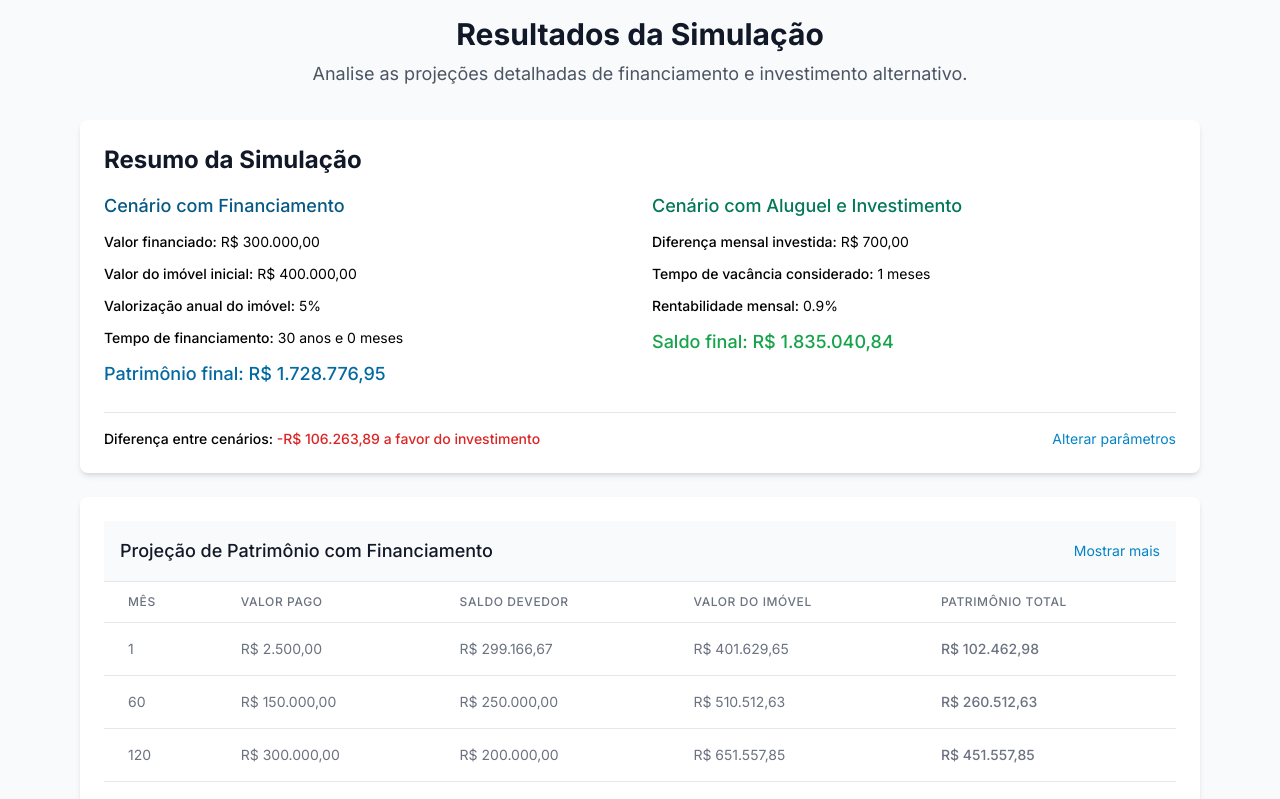
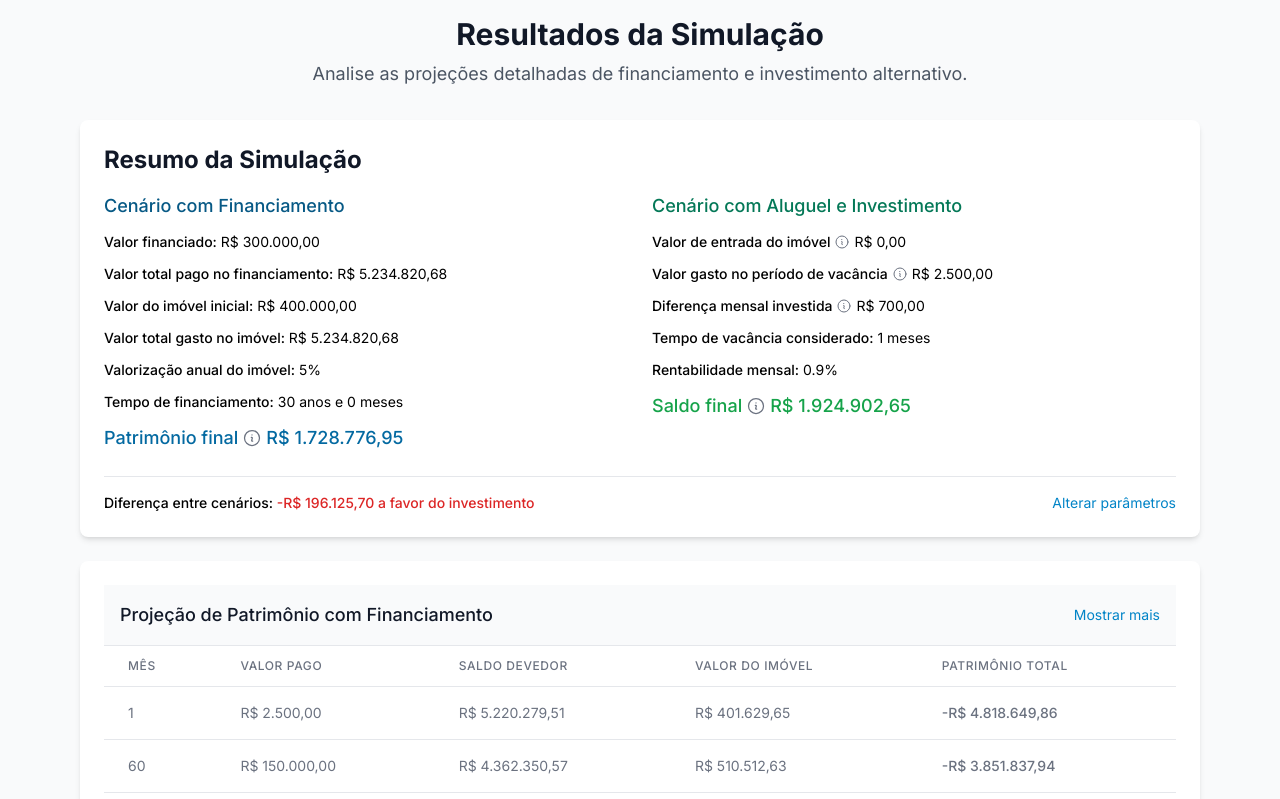
Before and after one commit to lukodes/property_yield_calc, a Vue app: page /results in a window 1280 px wide. Shown: the top 799 px of the page. Built offline with nearby package versions, Linux system fonts and the light colour scheme.

Commit message:
feat: improving calculations

```diff
--- a/src/components/form/FinancingConditionsForm.vue
+++ b/src/components/form/FinancingConditionsForm.vue
@@ -8,7 +8,28 @@ const calculatorStore = useCalculatorStore();
   <div class="form-section">
     <h3 class="form-section-title">Condições do Financiamento</h3>
 
-    <div class="grid grid-cols-1 gap-6 md:grid-cols-2">
+    <div class="grid grid-cols-1 gap-6 md:grid-cols-3">
+      <div class="space-y-2">
+        <label for="entryAmount" class="block text-sm font-medium text-gray-700">
+          Valor de entrada / Ato
+        </label>
+        <div class="relative mt-1 rounded-md shadow-sm">
+          <div class="pointer-events-none absolute inset-y-0 left-0 flex items-center pl-3">
+            <span class="text-gray-500 sm:text-sm">R$</span>
+          </div>
+          <input
+            type="number"
+            id="entryAmount"
+            v-model="calculatorStore.entryAmount"
+            class="input-field pl-10"
+            placeholder="0,00"
+            min="0"
+            step="1000"
+            title="Valor inicial pago no ato da compra do imóvel."
+          />
+        </div>
+      </div>
+
       <div class="space-y-2">
         <label for="financingAmount" class="block text-sm font-medium text-gray-700">
           Valor a ser financiado
@@ -24,7 +45,8 @@ const calculatorStore = useCalculatorStore();
             class="input-field pl-10"
             placeholder="0,00"
             min="0"
-            step="1000"
+            step="100"
+            title="Montante total que será financiado pelo banco ou instituição financeira."
           />
         </div>
       </div>
@@ -45,11 +67,12 @@ const calculatorStore = useCalculatorStore();
             placeholder="0,00"
             min="0"
             step="100"
+            title="Valor que será pago mensalmente para quitar o financiamento."
           />
         </div>
       </div>
 
-      <div class="space-y-2 md:col-span-2">
+      <div class="space-y-2">
         <label for="financingTime" class="block text-sm font-medium text-gray-700">
           Tempo de financiamento (meses)
         </label>
@@ -61,11 +84,34 @@ const calculatorStore = useCalculatorStore();
           placeholder="360"
           min="12"
           max="480"
+          title="Duração total do financiamento em meses."
         />
         <p class="text-sm text-gray-500">
           {{ Math.floor(calculatorStore.financingTime / 12) }} anos e {{ calculatorStore.financingTime % 12 }} meses
         </p>
       </div>
+
+      <div class="space-y-2">
+        <label for="annualInterestRatePercentage" class="block text-sm font-medium text-gray-700">
+          Taxa de juros do financiamento a.a. (%)
+        </label>
+        <div class="relative mt-1 rounded-md shadow-sm">
+          <input
+            type="number"
+            id="annualInterestRatePercentage"
+            v-model="calculatorStore.annualInterestRatePercentage"
+            class="input-field pr-12"
+            placeholder="10"
+            min="0"
+            step="0.1"
+            title="Taxa de juros anual aplicada ao financiamento."
+          />
+          <div class="pointer-events-none absolute inset-y-0 right-0 flex items-center pr-3">
+            <span class="text-gray-500 sm:text-sm">%</span>
+          </div>
+        </div>
+      </div>
+
     </div>
   </div>
 </template>
--- a/src/components/results/ResultSummary.vue
+++ b/src/components/results/ResultSummary.vue
@@ -2,6 +2,7 @@
 import { useCalculatorStore } from '../../store/calculator';
 import { computed } from 'vue';
 import { useRouter } from 'vue-router';
+import { InformationCircleIcon } from '@heroicons/vue/24/outline';
 
 const calculatorStore = useCalculatorStore();
 const router = useRouter();
@@ -37,27 +38,59 @@ const navigateToForm = () => {
       <div class="space-y-3">
         <h3 class="text-lg font-medium text-primary-800">Cenário com Financiamento</h3>
         <p class="text-sm">
-          <span class="font-medium">Valor financiado:</span> {{ calculatorStore.formatCurrency(calculatorStore.financingAmount) }}
+          <span class="font-medium">Valor financiado:</span>
+          {{ calculatorStore.formatCurrency(calculatorStore.financingAmount) }}
         </p>
         <p class="text-sm">
-          <span class="font-medium">Valor do imóvel inicial:</span> {{ calculatorStore.formatCurrency(calculatorStore.propertyValue) }}
+          <span class="font-medium">Valor total pago no financiamento:</span>
+          {{ calculatorStore.formatCurrency(calculatorStore.totalFinancingDebt) }}
         </p>
         <p class="text-sm">
-          <span class="font-medium">Valorização anual do imóvel:</span> {{ calculatorStore.propertyAnnualAppreciation }}%
+          <span class="font-medium">Valor do imóvel inicial:</span>
+          {{ calculatorStore.formatCurrency(calculatorStore.propertyValue) }}
+        </p>
+        <p class="text-sm">
+          <span class="font-medium">Valor total gasto no imóvel:</span>
+          {{ calculatorStore.formatCurrency(calculatorStore.totalPropertyCost) }}
+        </p>
+        <p class="text-sm">
+          <span class="font-medium">Valorização anual do imóvel:</span>
+          {{ calculatorStore.propertyAnnualAppreciation }}%
         </p>
         <p class="text-sm">
           <span class="font-medium">Tempo de financiamento:</span>
           {{ Math.floor(calculatorStore.financingTime / 12) }} anos e {{ calculatorStore.financingTime % 12 }} meses
         </p>
-        <p class="text-lg font-medium text-primary-700">
-          <span>Patrimônio final:</span> {{ calculatorStore.formatCurrency(financingResult.totalEquity) }}
+        <p class="text-lg font-medium text-primary-700 flex items-center gap-1">
+          <span>Patrimônio final</span>
+          <span title="Valor do imóvel ao fim do financiamento considerando a taxa de valorização.">
+            <InformationCircleIcon class="h-5 w-5 text-gray-500" />
+          </span>
+          {{ calculatorStore.formatCurrency(financingResult.totalEquity) }}
         </p>
       </div>
 
       <div class="space-y-3">
         <h3 class="text-lg font-medium text-accent-700">Cenário com Aluguel e Investimento</h3>
-        <p class="text-sm">
-          <span class="font-medium">Diferença mensal investida:</span>
+        <p class="text-sm flex items-center gap-1">
+          <span class="font-medium">Valor de entrada do imóvel</span>
+          <span title="Valor inicial pago na entrada do imóvel. É considerado como investimento no cenário sem financiamento.">
+            <InformationCircleIcon class="h-4 w-4 text-gray-500" />
+          </span>
+          {{ calculatorStore.formatCurrency(calculatorStore.entryAmount) }}
+        </p>
+        <p class="text-sm flex items-center gap-1">
+          <span class="font-medium">Valor gasto no período de vacância</span>
+          <span title="Valor total gasto durante o tempo estimado sem inquilino. Calculado: aluguel multiplicado pelos meses de vacância. No cenário de investimento é contabilizado somado ao valor de entrada como montande inicial a render juros.">
+            <InformationCircleIcon class="h-4 w-4 text-gray-500" />
+          </span>
+          {{ calculatorStore.formatCurrency(calculatorStore.vacancyTime * calculatorStore.monthlyPayment) }}
+        </p>
+        <p class="text-sm flex items-center gap-1">
+          <span class="font-medium">Diferença mensal investida</span>
+          <span title="Diferença entre o valor da parcela do financiamento e o aluguel desejado. Esse valor é investido mensalmente.">
+            <InformationCircleIcon class="h-4 w-4 text-gray-500" />
+          </span>
           {{ calculatorStore.formatCurrency(investmentResult.monthlyDifference) }}
         </p>
         <p class="text-sm">
@@ -70,8 +103,13 @@ const navigateToForm = () => {
         </p>
         <p :class="{'text-green-600 font-medium': investmentResult.finalBalance > 0,
                     'text-red-600 font-medium': investmentResult.finalBalance < 0,
-                    'text-lg': true}">
-          <span>Saldo final:</span> {{ calculatorStore.formatCurrency(investmentResult.finalBalance) }}
+                    'text-lg': true}"
+           class="flex items-center gap-1">
+          <span>Saldo final</span>
+          <span title="Valor total acumulado com os investimentos mensais e rendimento composto. Representa o patrimônio final ao investir todo mês o valor que seria pago na diferença do aluguel mais o montante inicial sob a taxa de juros.">
+            <InformationCircleIcon class="h-5 w-5 text-gray-500" />
+          </span>
+          {{ calculatorStore.formatCurrency(investmentResult.finalBalance) }}
         </p>
       </div>
     </div>
--- a/src/store/calculator.ts
+++ b/src/store/calculator.ts
@@ -4,6 +4,7 @@ import { calculateFinancingProjection, calculateInvestmentSimulation } from '../
 
 export const useCalculatorStore = defineStore('calculator', () => {
   // Form data
+  const entryAmount = ref(0)
   const financingAmount = ref(300000)
   const monthlyPayment = ref(2500)
   const financingTime = ref(360) // in months
@@ -12,11 +13,24 @@ export const useCalculatorStore = defineStore('calculator', () => {
   const desiredRent = ref(1800)
   const rentabilityPercentage = ref(0.9) // monthly percentage
   const vacancyTime = ref(1) // in months
+  const annualInterestRatePercentage = ref(10) // in percentage
 
   // Results
+  const totalFinancingDebt = computed(() => {
+    const monthlyInterestRate = Math.pow(1 + annualInterestRatePercentage.value / 100, 1 / 12) - 1
+    const totalFinancingDebt = financingAmount.value * Math.pow(1 + monthlyInterestRate, financingTime.value)
+
+    return totalFinancingDebt
+  })
+
+  const totalPropertyCost = computed(() => {
+    const totalCost = totalFinancingDebt.value + entryAmount.value
+    return totalCost
+  })
+
   const financingProjection = computed(() => {
     return calculateFinancingProjection({
-      financingAmount: financingAmount.value,
+      totalFinancingDebt: totalFinancingDebt.value,
       monthlyPayment: monthlyPayment.value,
       financingTime: financingTime.value,
       propertyValue: propertyValue.value,
@@ -26,6 +40,7 @@ export const useCalculatorStore = defineStore('calculator', () => {
 
   const investmentSimulation = computed(() => {
     return calculateInvestmentSimulation({
+      entryAmount: entryAmount.value,
       monthlyPayment: monthlyPayment.value,
       desiredRent: desiredRent.value,
       rentabilityPercentage: rentabilityPercentage.value,
@@ -53,6 +68,7 @@ export const useCalculatorStore = defineStore('calculator', () => {
 
   return {
     // Form data
+    entryAmount,
     financingAmount,
     monthlyPayment,
     financingTime,
@@ -61,8 +77,11 @@ export const useCalculatorStore = defineStore('calculator', () => {
     propertyAnnualAppreciation,
     rentabilityPercentage,
     vacancyTime,
+    annualInterestRatePercentage,
 
     // Computed results
+    totalFinancingDebt,
+    totalPropertyCost,
     financingProjection,
     investmentSimulation,
 
--- a/src/utils/calculations.ts
+++ b/src/utils/calculations.ts
@@ -1,5 +1,5 @@
 interface FinancingProjectionParams {
-  financingAmount: number;
+  totalFinancingDebt: number;
   monthlyPayment: number;
   financingTime: number;
   propertyValue: number;
@@ -7,6 +7,7 @@ interface FinancingProjectionParams {
 }
 
 interface InvestmentSimulationParams {
+  entryAmount: number;
   monthlyPayment: number;
   desiredRent: number;
   rentabilityPercentage: number;
@@ -32,17 +33,17 @@ interface MonthlyInvestment {
 // Calculate property financing projection
 export function calculateFinancingProjection(params: FinancingProjectionParams): MonthlyProjection[] {
   const {
-    financingAmount,
+    totalFinancingDebt,
     monthlyPayment,
     financingTime,
     propertyValue,
-    annualAppreciation
+    annualAppreciation,
   } = params;
 
   const monthlyAppreciation = Math.pow(1 + annualAppreciation / 100, 1 / 12) - 1;
   const result: MonthlyProjection[] = [];
 
-  let currentRemainingDebt = financingAmount;
+  let currentRemainingDebt = totalFinancingDebt;
   let currentPaidAmount = 0;
   let currentPropertyValue = propertyValue;
 
@@ -55,7 +56,7 @@ export function calculateFinancingProjection(params: FinancingProjectionParams):
     currentPaidAmount += monthlyPayment;
 
     // Simple linear debt reduction (this is a simplification)
-    currentRemainingDebt = financingAmount - (financingAmount / financingTime * month);
+    currentRemainingDebt = totalFinancingDebt - (totalFinancingDebt / financingTime * month);
     if (currentRemainingDebt < 0) currentRemainingDebt = 0;
 
     // Calculate equity (property value minus remaining debt)
@@ -83,6 +84,7 @@ export function calculateFinancingProjection(params: FinancingProjectionParams):
 // Calculate investment simulation with the difference between mortgage payment and rent
 export function calculateInvestmentSimulation(params: InvestmentSimulationParams): MonthlyInvestment[] {
   const {
+    entryAmount,
     monthlyPayment,
     desiredRent,
     rentabilityPercentage,
@@ -98,8 +100,8 @@ export function calculateInvestmentSimulation(params: InvestmentSimulationParams
   // Calculate initial vacancy cost (added to first month)
   const vacancyCost = desiredRent * vacancyTime;
 
-  let investedAmount = 0;
-  let balance = -vacancyCost; // Start with negative balance due to vacancy
+  let investedAmount = entryAmount + vacancyCost;
+  let balance = investedAmount;
 
   // Calculate for each month
   for (let month = 1; month <= financingTime; month++) {
@@ -109,7 +111,7 @@ export function calculateInvestmentSimulation(params: InvestmentSimulationParams
     }
 
     // Apply monthly return on balance
-    const monthlyInterest = balance > 0 ? balance * (rentabilityPercentage / 100) : 0;
+    const monthlyInterest = balance * (rentabilityPercentage / 100);
 
     // Update balance with monthly difference and interest
     balance = balance + monthlyDifference + monthlyInterest;
```
Also changed, not shown: package.json (+6 -6 lines), 2 other files (tests, documents, lock files or other folders).
